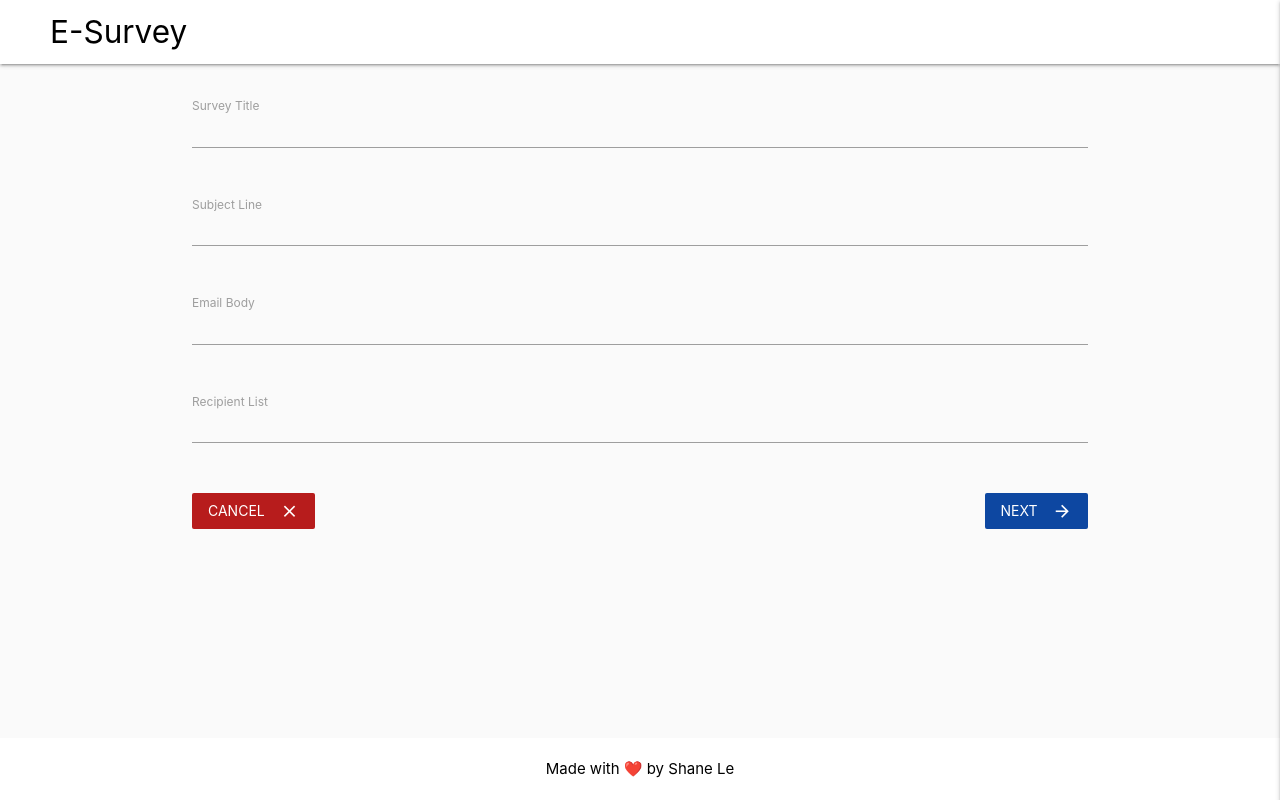
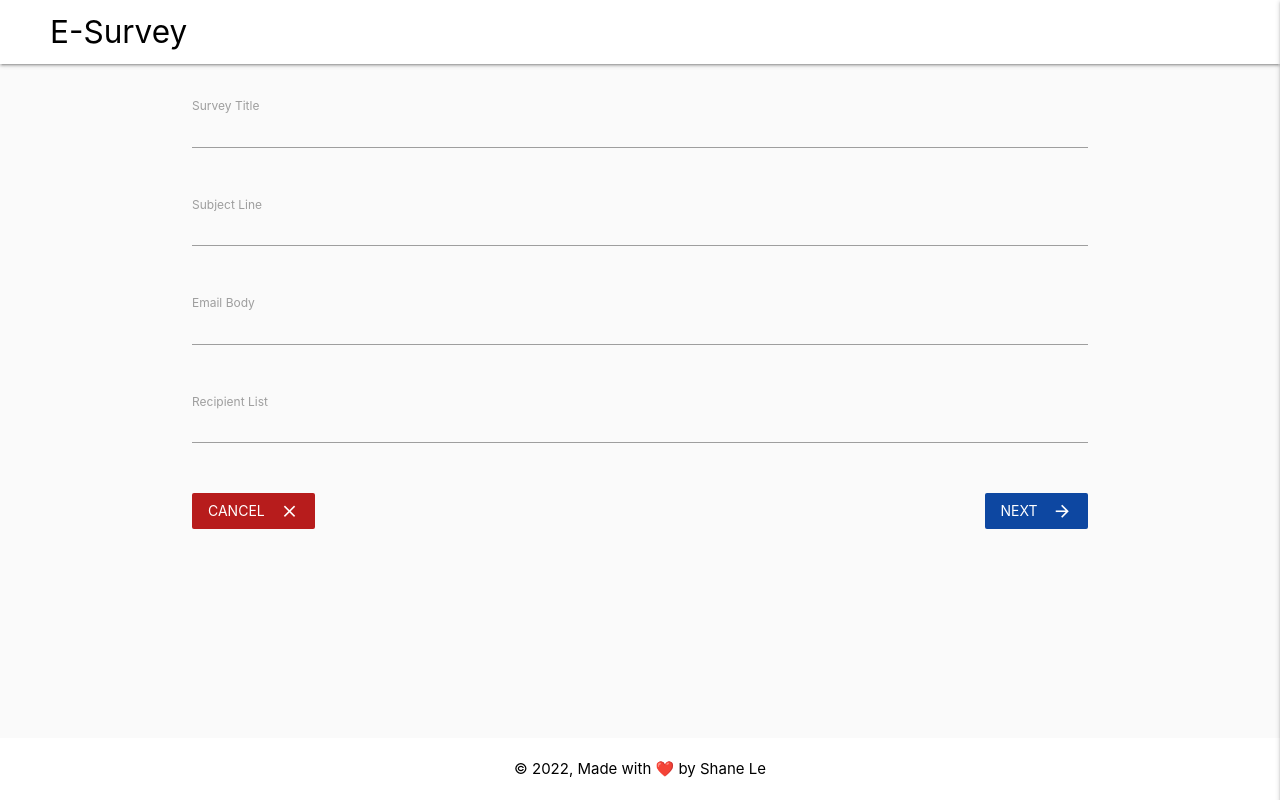
Before and after one commit to shanedle/e-survey, a React (Create React App) app in the folder client/: page /surveys/new in a window 1280 px wide. Built offline with nearby package versions, Linux system fonts and the light colour scheme; no server answers.

Commit message:
updated footer again :speech_balloon:

```diff
--- a/client/src/components/Footer.js
+++ b/client/src/components/Footer.js
@@ -5,7 +5,7 @@ const Footer = () => {
     <footer className="page-footer white">
       <div className="container black-text">
         <div className="row">
-          Made with{" "}
+          &copy; {new Date().getFullYear()}, Made with{" "}
           <span role="img" aria-label="heart">
             ❤️
           </span>{" "}
```
